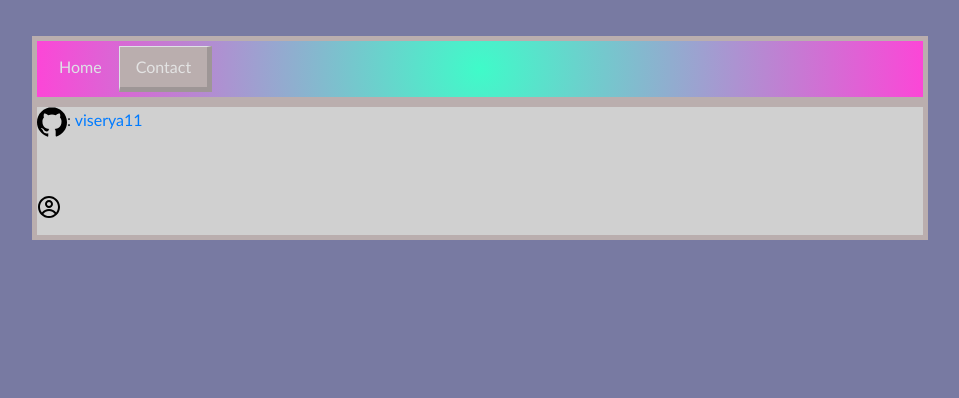
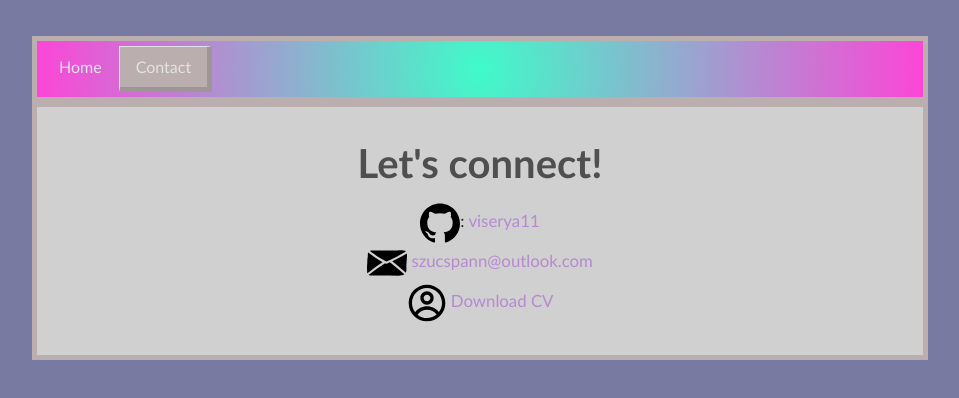
Before and after one commit to Viserya11/portfolio-master, a React (Create React App) app: page / in a window 1280 px wide. Both pictures are taken after a click on the tab "Contact". Shown: the top 398 px of the page, without its empty margins (160-1119 px from the left). Built offline with nearby package versions, Linux system fonts and the light colour scheme.

Commit message:
final touches

```diff
--- a/src/components/Contact.jsx
+++ b/src/components/Contact.jsx
@@ -2,10 +2,11 @@ import React from 'react'
 
 export default function Contact() {
   return (
-    <div>
-      <p><img className="svg" src="github.svg" alt="github" />: <a href="https://github.com/Viserya11" target="_blank"> viserya11 </a></p>
-      <p><img src="" alt="" /></p>
-      <p><img className='svg' src="resume.svg" alt="" /><a href=""></a></p>
+    <div className='contactcontainer'>
+      <h1>Let's connect!</h1>
+      <p><img className="contsvg" src="github.svg" alt="github" />: <a href="https://github.com/Viserya11" target="_blank"> viserya11 </a></p>
+      <p><img className="contsvg" src="email.svg" alt="" /> <a href="https://mail.google.com/mail/?view=cm&fs=1&to=szucspann@outlook.com"> szucspann@outlook.com </a></p>
+      <p><img className='contsvg' src="resume.svg" alt="" /><a href="cv_panna_szucs.pdf" download> Download CV </a></p>
     </div>
   )
 }
--- a/src/components/Projects.jsx
+++ b/src/components/Projects.jsx
@@ -11,7 +11,7 @@ class Projects extends React.Component {
         <Row className="row row-cols-sm-1 row-cols-md-2 row-cols-lg-3">
           <Col> <Project img={"./netflixapp.png"} title="Netflix Clone | React.js + Bootstrap" description="An API-based copy of the homepage of Netflix with three selected series, built with React.js, styled with Bootstrap and CSS3." href="https://github.com/Viserya11/Netflix-React" href2="https://netflix-react-homepage.vercel.app/"/> </Col>
           <Col ><Project img={"./weatherapp.png"} title="Weather App | React.js + Bootstrap" description="An API-based weather application that shows the current temperature at the location you chose, built with React.js, Redux and Bootstrap." href="https://github.com/Viserya11/weather-app-react" href2="https://weatherapp-react-redux.vercel.app/"/></Col>
-          <Col><Project img={"./spotifyapp.png"} title="Spotify Clone | JavaScript + Bootstrap" description="An API-based copy of Spotify, the result of working in a team for five days. We used JavaScript, Bootstrap and CSS3." href="https://github.com/Viserya11/Spotify-Clone" href2=""/></Col>
+          <Col><Project img={"./spotifyapp.png"} title="Spotify Clone | JavaScript + Bootstrap" description="An API-based copy of Spotify, the result of working in a team for five days. We used JavaScript, Bootstrap and CSS3." href="https://github.com/Viserya11/Spotify-Clone" href2="https://spotifyclonevjs.netlify.app/"/></Col>
         </Row>
       </Container>
       </>
--- a/src/custom.css
+++ b/src/custom.css
@@ -218,6 +218,34 @@ border-bottom: 5px solid rgb(186, 174, 174);
   margin-bottom: 1rem;
 }
 
+.contactcontainer {
+  text-align: center;
+  padding: 2rem;
+  font-size: 1.05em;
+}
+
+.contactcontainer h1 {
+  margin-bottom: 1rem;
+}
+
+.contactcontainer a {
+  color: rgb(182, 137, 210);
+  transition: ease 0.3s;
+}
+
+.contactcontainer a:hover {
+  color: rgb(58, 21, 81);
+}
+
+.contactcontainer p {
+  margin-bottom: 0;
+}
+
+.contsvg {
+  min-width: 40px;
+  max-width: 40px;
+}
+
 @media screen and (max-width: 720px) {
   .aboutflex {
     display: flex;
```
Also changed, not shown: public/email.svg (added), 1 other file (tests, documents, lock files or other folders).
